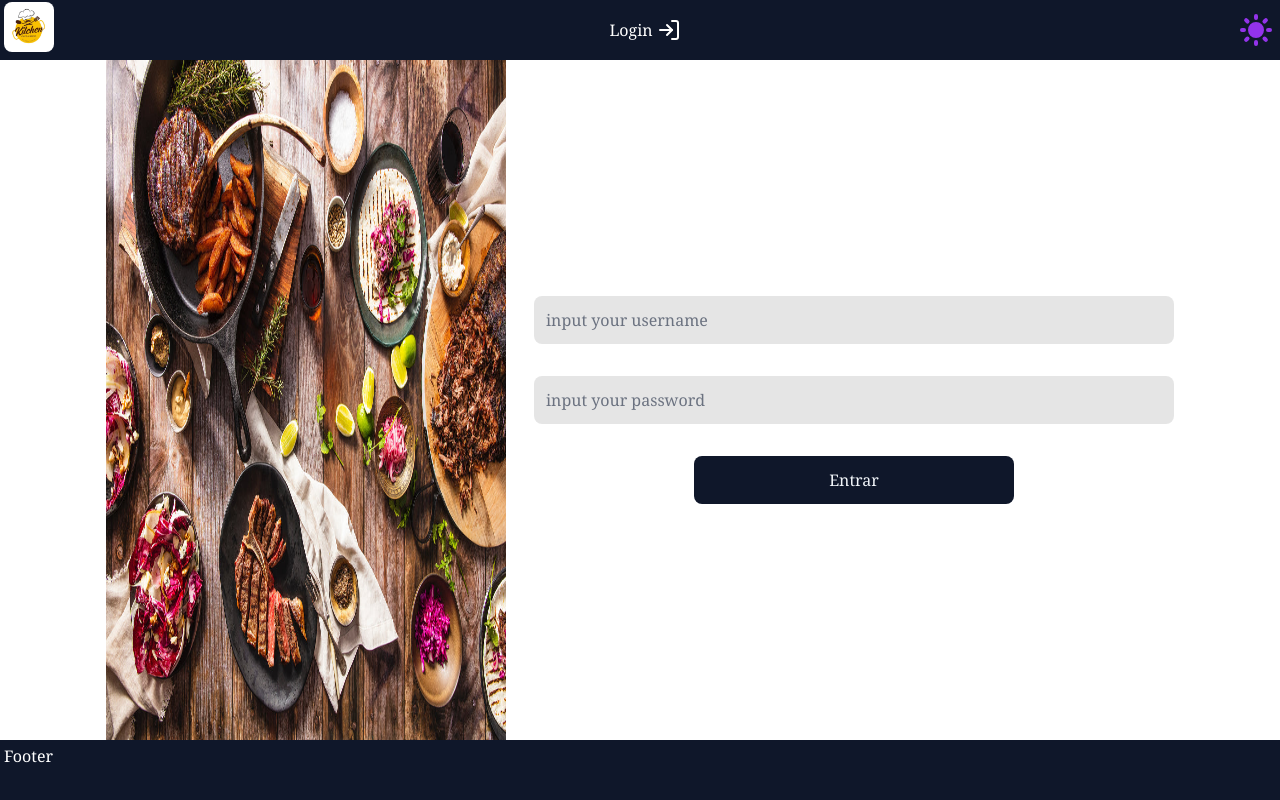
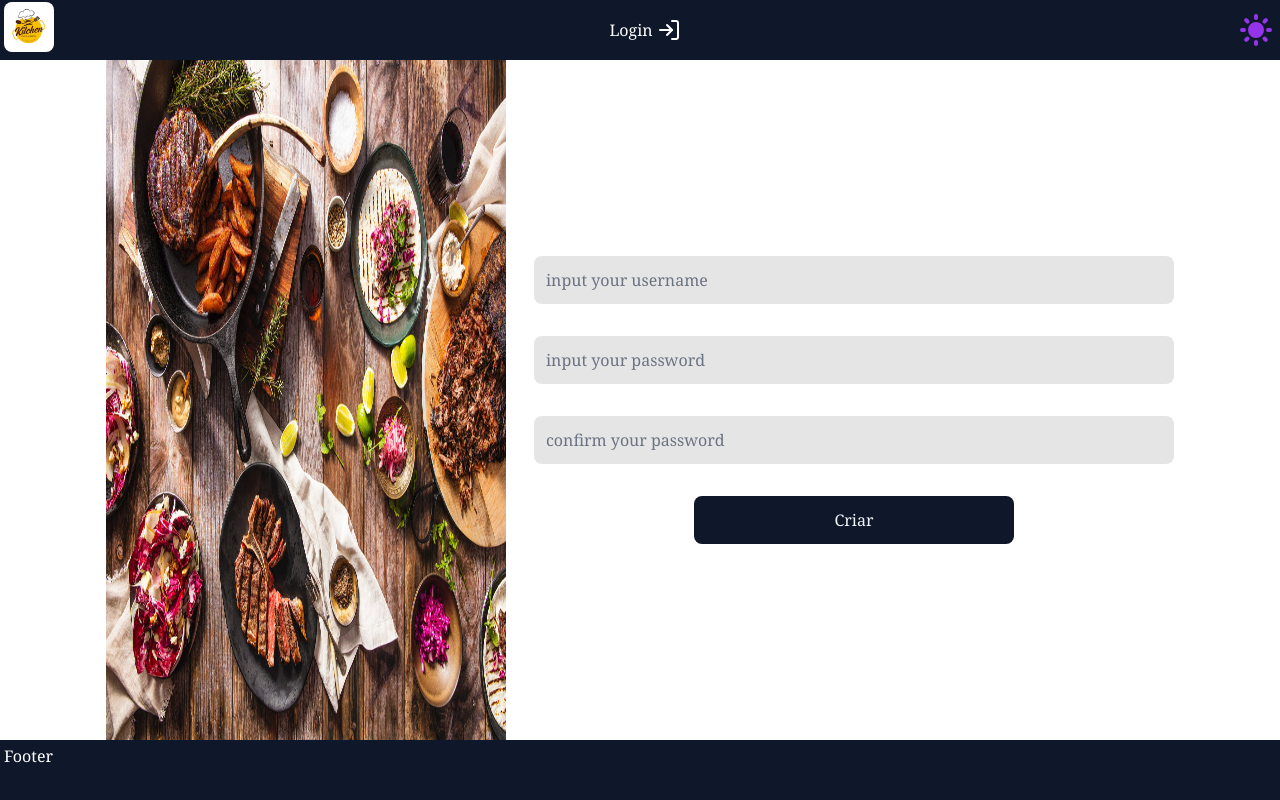
Before and after one commit to pascoalkahamba/project-nextjs-tailwindcss, a Next.js app: page /login in a window 1280 px wide. Built offline with nearby package versions, Linux system fonts and the light colour scheme.

Commit message:
I'm creating the component createAccount

```diff
--- a/src/components/createAccount.tsx
+++ b/src/components/createAccount.tsx
@@ -1,7 +1,73 @@
-import React from "react";
+import Image from "next/image";
+import React, { useState } from "react";
+
+type CreateAccountProps = React.FormEventHandler<HTMLFormElement> | undefined;
+type HandleChangeProps = React.ChangeEventHandler<HTMLInputElement> | undefined;
 
 const CreateAccount = () => {
-  return <div>CreateAccount</div>;
+  const [form, setForm] = useState({
+    username: "",
+    password: "",
+    password2: "",
+  });
+
+  const handleChange: HandleChangeProps = ({ target }) => {
+    setForm({ ...form, [target.id]: target.value });
+  };
+
+  const createAccount: CreateAccountProps = (event) => {
+    event.preventDefault();
+  };
+
+  return (
+    <div
+      className="flex-1 mt-[3.7rem] flex justify-center gap-7
+      "
+    >
+      <Image
+        src="/food-2.jpg"
+        width={400}
+        height={300}
+        alt="picture for login"
+        className="w-full"
+      />
+      <form
+        onSubmit={createAccount}
+        className="flex flex-col gap-8 justify-center w-[50%]"
+      >
+        <input
+          type="text"
+          value={form.username}
+          onChange={handleChange}
+          id="username"
+          placeholder="input your username"
+          className="rounded-lg outline-none text-black p-3 bg-black/10 dark:bg-slate-100 border-none"
+        />
+        <input
+          type="text"
+          value={form.password}
+          onChange={handleChange}
+          id="password"
+          placeholder="input your password"
+          className="rounded-lg outline-none text-black p-3 bg-black/10 dark:bg-slate-100 border-none"
+        />
+        <input
+          type="text"
+          value={form.password2}
+          onChange={handleChange}
+          id="password2"
+          placeholder="confirm your password"
+          className="rounded-lg outline-none text-black p-3 bg-black/10 dark:bg-slate-100 border-none"
+        />
+        <button
+          type="submit"
+          className="bg-slate-900 dark:bg-slate-600 p-3 text-slate-100 w-[50%] rounded-lg self-center"
+        >
+          Criar
+        </button>
+      </form>
+    </div>
+  );
 };
 
 export default CreateAccount;
--- a/src/pages/login.tsx
+++ b/src/pages/login.tsx
@@ -2,6 +2,7 @@ import React, { useState } from "react";
 import Header from "../components/header";
 import Footer from "../components/footer";
 import Image from "next/image";
+import CreateAccount from "../components/createAccount";
 
 type GoInsideAccountProps = React.FormEventHandler<HTMLFormElement> | undefined;
 type HandleChangeProps = React.ChangeEventHandler<HTMLInputElement> | undefined;
@@ -19,7 +20,8 @@ const Login = () => {
   return (
     <section className="w-full h-screen text-black-100 font-serif flex flex-col">
       <Header />
-      <div
+      <CreateAccount />
+      {/* <div
         className="flex-1 mt-[3.7rem] flex justify-center gap-7
       "
       >
@@ -57,7 +59,7 @@ const Login = () => {
             Entrar
           </button>
         </form>
-      </div>
+      </div> */}
       <Footer />
     </section>
   );
```
